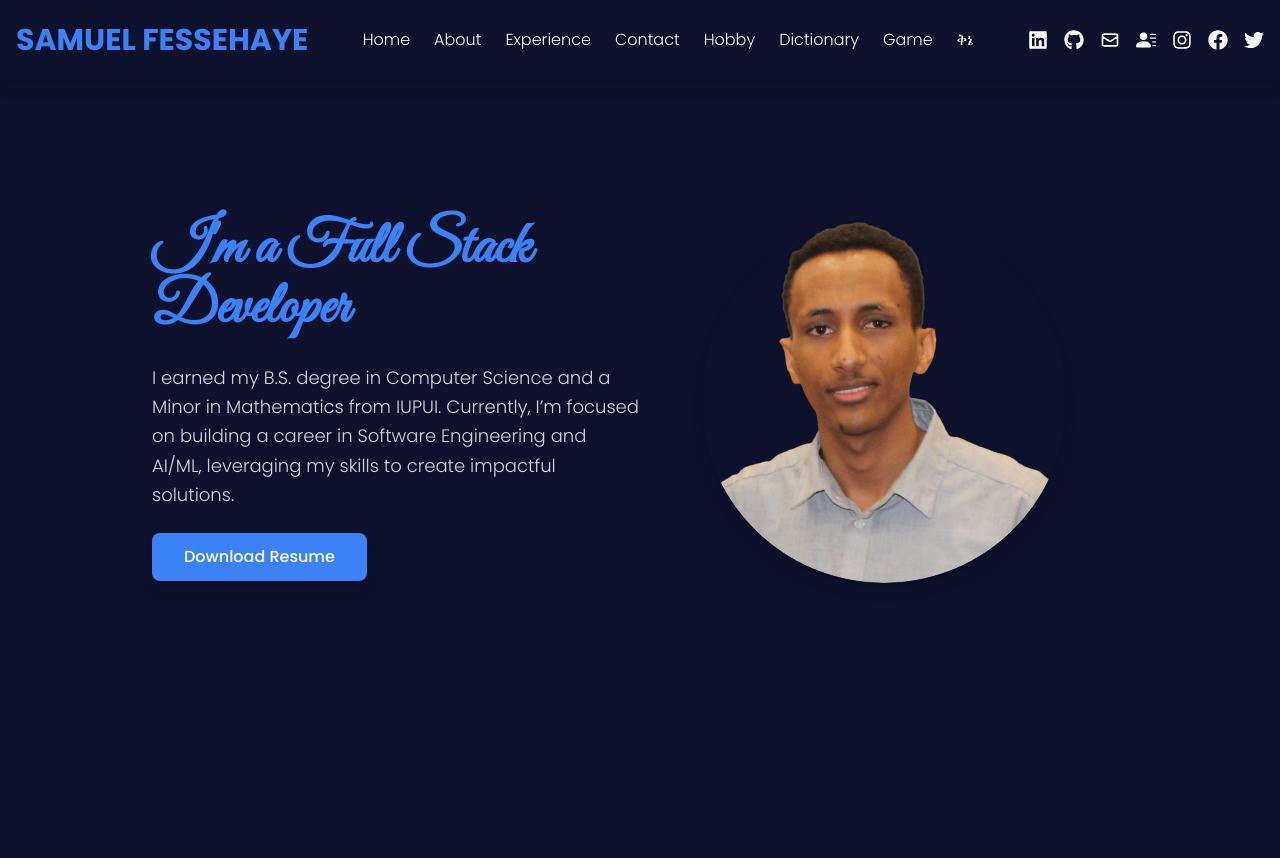
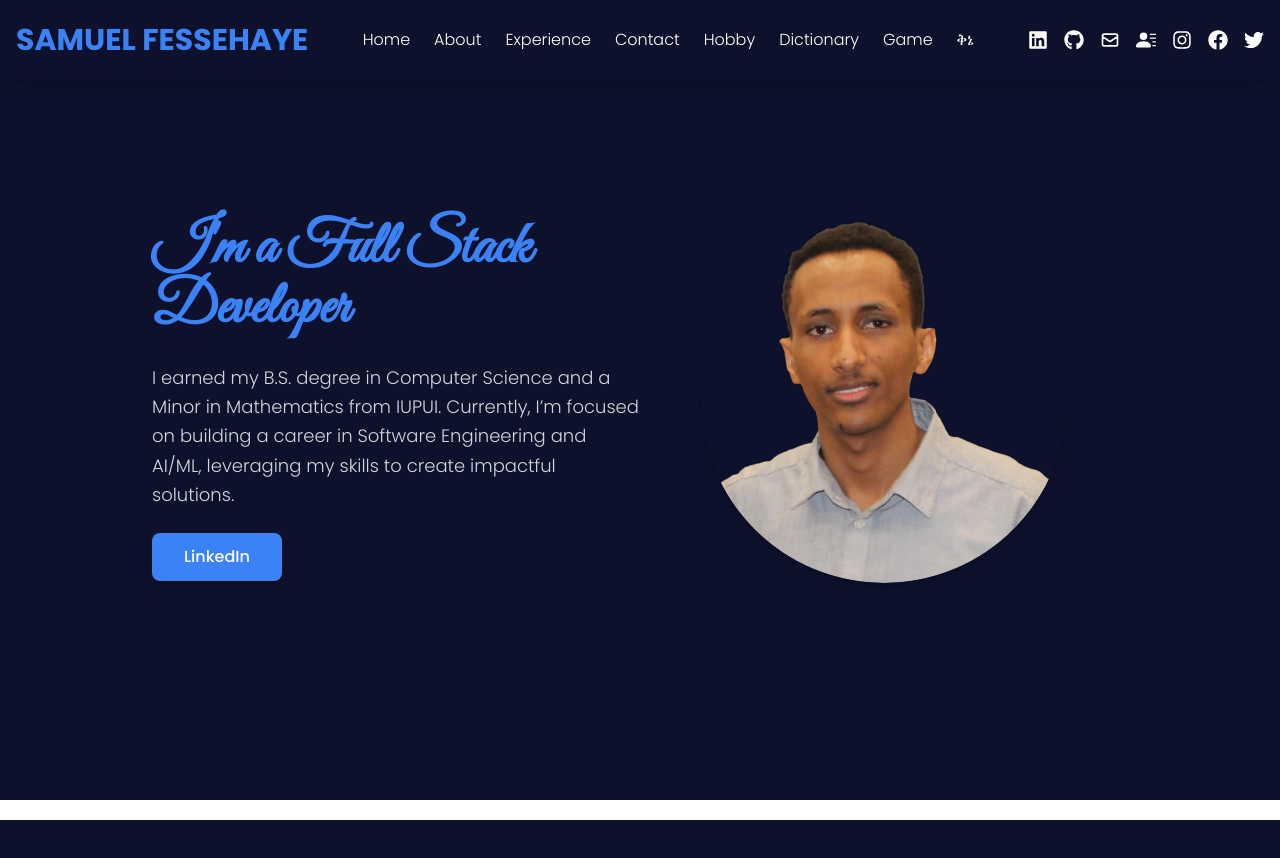
Before and after one commit to Sam-Wel/my-fortfolio, a React (Create React App) app: page / in a window 1280 px wide. Shown: the top 858 px of the page. Built offline with nearby package versions, Linux system fonts and the light colour scheme.

Commit message:
updating css

```diff
--- a/src/App.js
+++ b/src/App.js
@@ -17,7 +17,7 @@ import AdminDashboard from "./components/AdminDashboard";
 function App() {
   return (
     <BrowserRouter>
-      <div className="bg-dark-blue">
+      <div className="App">
         <NavBar />
         <div className="content">
           <Routes>
--- a/src/components/BeteQnie/BlogList.jsx
+++ b/src/components/BeteQnie/BlogList.jsx
@@ -111,7 +111,7 @@ const BlogList = () => {
           {filteredPosts.map((post) => (
             <div
               key={post.id}
-              className="border rounded-lg p-6 shadow-md bg-white hover:shadow-lg transition-shadow"
+              className="border rounded-lg p-6 shadow-md bg-blue-100 hover:shadow-lg transition-shadow"
             >
               <h2 className="text-xl font-semibold text-gray-800">{post.title}</h2>
               <p className="text-sm text-gray-500">
--- a/src/components/Home.jsx
+++ b/src/components/Home.jsx
@@ -3,14 +3,14 @@ import profile from "../assets/profile1.png";
 import About from "./personal/About";
 import Experience from "./personal/Experience";
 import Contact from "./personal/Contact";
-
+import { FaLinkedin } from "react-icons/fa";
 const Home = () => {
   return (
     <div>
       {/* Hero Section */}
       <div
         id="home"
-        className="flex items-center h-screen w-full bg-dark-blue text-white justify-center pt-50 md:pt-0 mb-5"
+        className="flex items-center h-screen w-full bg-dark-blue text-white justify-center pt-70 md:pt-0 mb-5"
       >
         <div className="flex flex-col md:flex-row items-center px-6 max-w-screen-lg space-y-8 md:space-y-0">
           {/* Text Content */}
@@ -27,12 +27,19 @@ const Home = () => {
               career in Software Engineering and AI/ML, leveraging my skills to
               create impactful solutions.
             </p>
-            <a
+            {/* <a
               href="/FESSEHAYE, SAMUEL_RESUME_Updated.pdf"
               download
               className="mt-4 bg-blue-500 hover:bg-blue-700 text-white px-8 py-3 rounded-lg shadow-lg font-medium transition-all duration-300 transform hover:scale-105"
             >
               Download Resume
+            </a> */}
+            <a
+              href="https://www.linkedin.com/in/samuel-fessehaye/"
+              download
+              className="mt-4 bg-blue-500 hover:bg-blue-700 text-white px-8 py-3 rounded-lg shadow-lg font-medium transition-all duration-300 transform hover:scale-105"
+            >
+              LinkedIn
             </a>
           </div>
 
```
